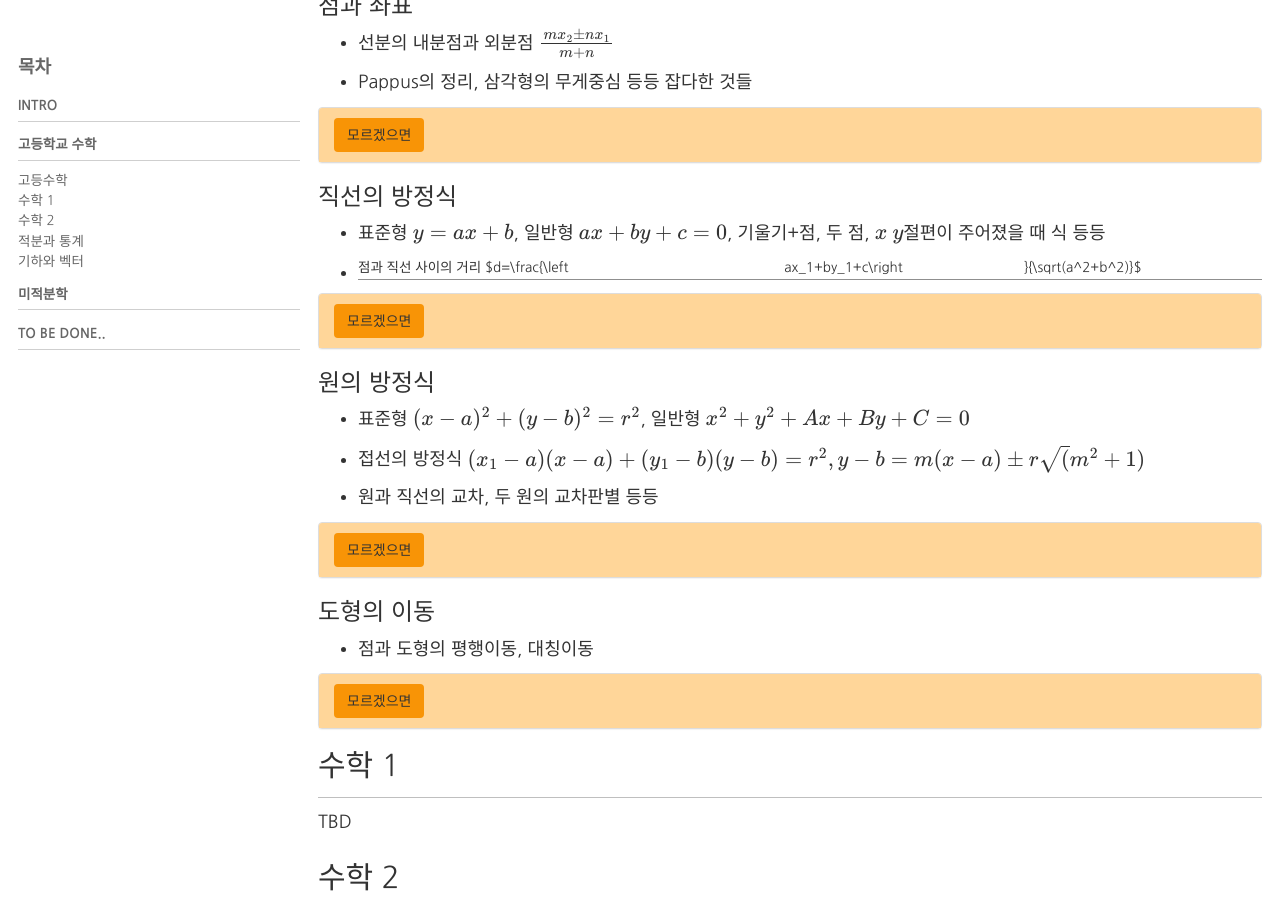
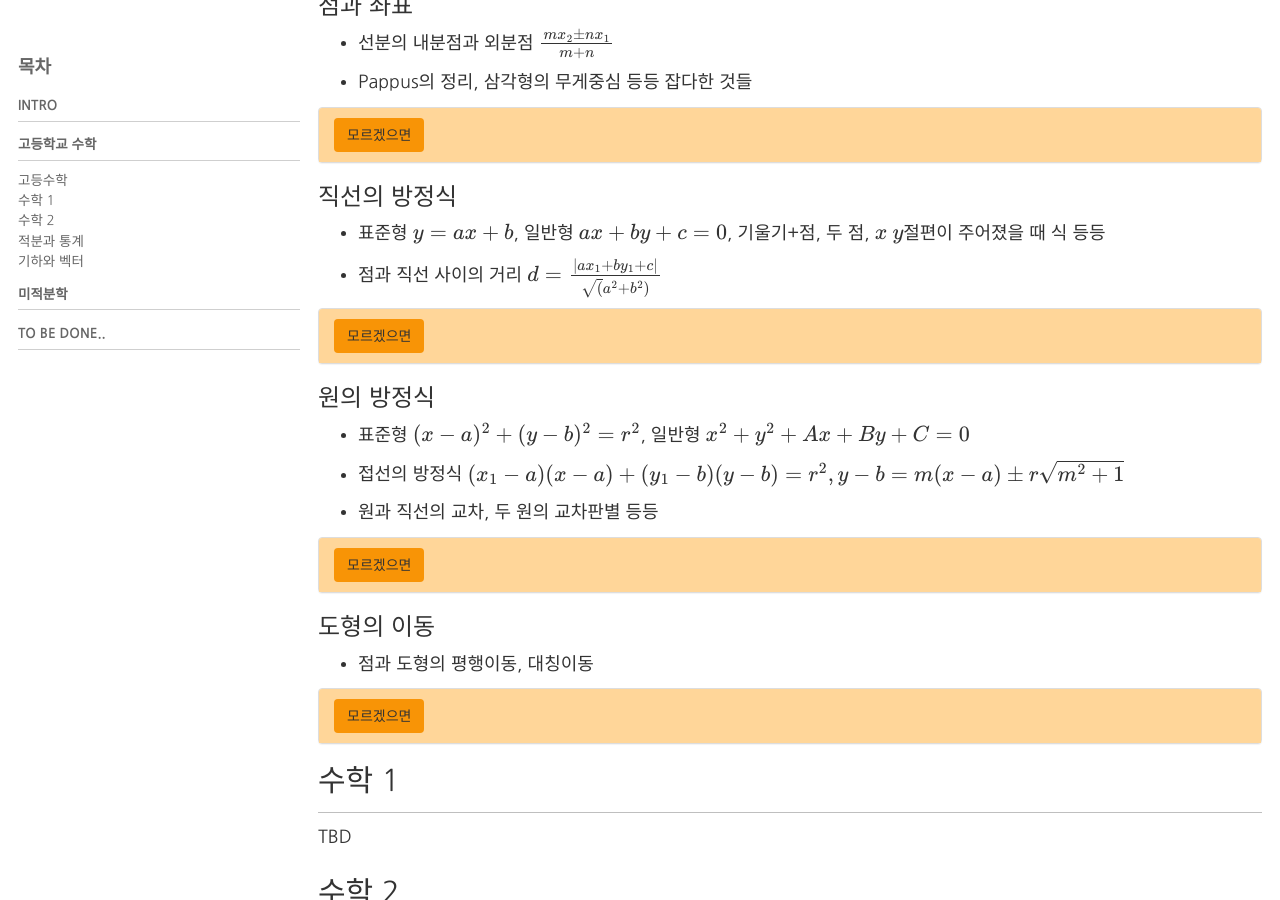
Before and after one commit to illhyhl1111/PPPP.github.io, a Jekyll site: the page built from _posts/2018-09-16-mathematics.md, in a window 1280 px wide and 900 px high, scrolled down 2121 px. Built offline with Jekyll 4.4.1, drawn with Linux system fonts in a browser that asks for light colours; nearby versions of some CDN libraries; formulas are drawn with MathJax 3.

Commit message:
버그픽스

```diff
--- a/_posts/2018-09-16-mathematics.md
+++ b/_posts/2018-09-16-mathematics.md
@@ -259,14 +259,14 @@ $\overline{AB}^2 + \overline{BC}^2 = 2(\overline{AM}^2 + \overline{BM}^2)$
 
 ### 직선의 방정식
 * 표준형 $y=ax+b$, 일반형 $ax+by+c=0$, 기울기+점, 두 점, $x$ $y$절편이 주어졌을 때 식 등등
-* 점과 직선 사이의 거리 $d=\frac{\left|ax_1+by_1+c\right|}{\sqrt(a^2+b^2)}$
+* 점과 직선 사이의 거리 $d=\frac{\left\|ax_1+by_1+c\right\|}{\sqrt(a^2+b^2)}$
 
 {% capture context1 %}
 #### 방정식
 * 표준형: $y=ax+b$
 * 일반형: $ax+by+c=0$
 * 기울기+점: $y-y_1=m(x-x_1)$
-* 두 점: $y-y_1=\frac{y_2-y_1}{x_2-x_1}(x-x_1)
+* 두 점: $y-y_1=\frac{y_2-y_1}{x_2-x_1}(x-x_1)$
 * $x$ $y$절편: $\frac{x}{a}+\frac{y}{b}=1$ <br/>
 * 두 직선 $ax+by+c=0$, $a'x+b'y+c'=0$의 교점을 지나는 직선들의 방정식 <br/>
   $m(ax+by+c) + (a'x+b'y+c') = 0$
@@ -320,7 +320,7 @@ $\overline{AB}^2 + \overline{BC}^2 = 2(\overline{AM}^2 + \overline{BM}^2)$
 * 표준형의 원 위의 점$(x_1, y_1)$에서의 접선의 방정식은
   <p> $$(x_1-a)(x-a)+(y_1-b)(y-b)=r^2$$ </p>
 * 기울기가 $m$인 접선의 방정식은
-  <p> $$y-b=m(x-a)\pm r \sqrt(m^2+1)$$ </p>
+  <p> $$y-b=m(x-a)\pm r \sqrt{m^2+1}$$ </p>
 <br/>
 
 #### 두 원의 관계
@@ -331,21 +331,21 @@ $\overline{AB}^2 + \overline{BC}^2 = 2(\overline{AM}^2 + \overline{BM}^2)$
 
 {% capture context2 %}
 #### 접선의 방정식
-* 접선의 방정식 $y=mx+n$이 우선 $x^2+y^2=r^2$에 접한다고 치자.
-* $y$에 $mx+n$을 집어넣고 판별식을 구하면 <br/>
-  $\frac{D}{4}=m^2 n^2 -(m^2+1)(n^2-r^2)=0, \therefore r^2 m^2-n^2+r^2=0$
-* 접하는 점의 좌표가 $(x_1, y_1)$이므로 <br/>
-  $n=y-mx_1, x_1^2+y_1^2=r^2$
-* 열심히 대입하면 $y_1^2 m^2 + 2x_1 y_1 m + x_1^2=(y_1 m + x_1)^2 = 0, m=-\frac{x_1}{y}$
-* 그래서 접선의 방정식은 $y-y_1=-\frac{x}{y_1}(x-x_1), x_1x + y_1 y=r^2$가 된당  <br/>
+* 접선의 방정식 $y=mx+n$이 우선 $x^2+y^2=r^2$에 접한다고 치자. <br/>
+  $y$에 $mx+n$을 집어넣고 판별식을 구하면 <br/>
+  $\frac{D}{4}=m^2 n^2 -(m^2+1)(n^2-r^2)=0, \therefore r^2 m^2-n^2+r^2=0$ <br/>
+  접하는 점의 좌표가 $(x_1, y_1)$이므로 <br/>
+  $n=y-mx_1, x_1^2+y_1^2=r^2$ <br/>
+  열심히 대입하면 $y_1^2 m^2 + 2x_1 y_1 m + x_1^2=(y_1 m + x_1)^2 = 0, m=-\frac{x_1}{y}$ <br/>
+  그래서 접선의 방정식은 $y-y_1=-\frac{x}{y_1}(x-x_1), x_1x + y_1 y=r^2$가 된당  <br/>
 
 * 원의 방정식이 $(x-a)^2+(y-b)^2=r^2$로 바뀐다고 하면 $(a, b)$만큼 평행이동시키면 <br/>
   접선의 방정식은 $(x_1-a)(x-a)+(y_1-b)(y-b)=r^2$ <br/>
 
 * $x^2+y^2=r^2$에서 기울기가 $m$인 접선을 구하면 <br/>
   $x^2+(mx+b)^2=r^2, \frac{D}{4} = b^2 m^2-(m^2+1)(b^2-r^2)=0, b^2=(m^2+1)r^2$ <br/>
-  $\therefore b=\pm r \sqrt(m^2+1), y=mx \pm r\sqrt(m^2+1)$
-* $(x-a)^2+(y-b)^2=r^2$로 일반화하면 $y-b=m(x-a)\pm r \sqrt(m^2+1)$
+  $\therefore b=\pm r \sqrt{m^2+1}, y=mx \pm r\sqrt{m^2+1}$ <br/>
+* $(x-a)^2+(y-b)^2=r^2$로 일반화하면 $y-b=m(x-a)\pm r \sqrt{m^2+1}$
 {% endcapture %}
 
 {% include blocks.html context1=context1 context2=context2 topic="고등수학_원" %}
@@ -361,9 +361,9 @@ $\overline{AB}^2 + \overline{BC}^2 = 2(\overline{AM}^2 + \overline{BM}^2)$
 <br/>
 
 #### 대칭이동
-* $x$축 - T: $(x, y) \rightarrow (x, -y)$
-* $y$축 - T: $(x, y) \rightarrow (-x, y)$
-* 원점 - T: $(x, y) \rightarrow (-x, -y)$
+* $x$축 - $T: (x, y) \rightarrow (x, -y)$
+* $y$축 - $T: (x, y) \rightarrow (-x, y)$
+* 원점 - $T: (x, y) \rightarrow (-x, -y)$
 * $y=x$ - $T: (x, y) \rightarrow (y, x)$
 
 {% endcapture %}
```
Also changed, not shown: other parts of _posts/2018-09-16-mathematics.md (+5 -5 lines).
